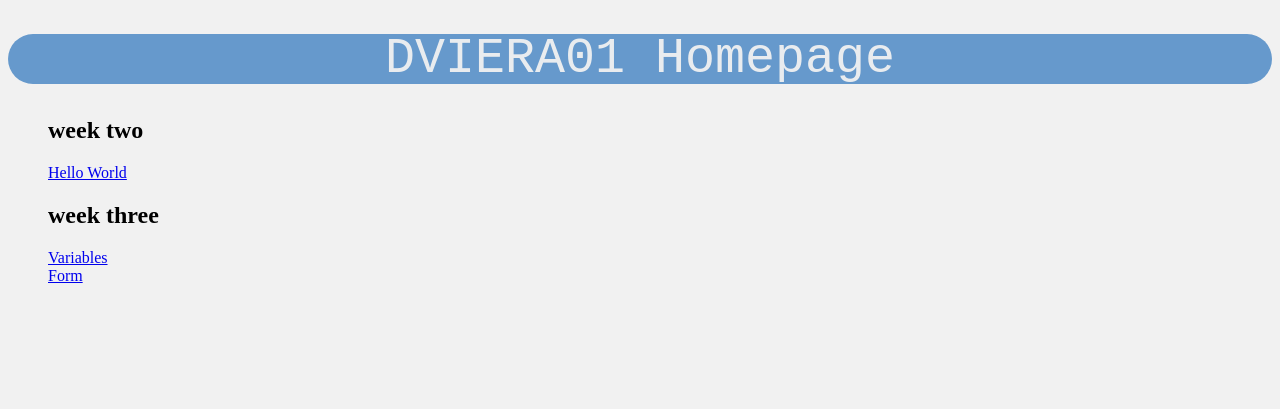
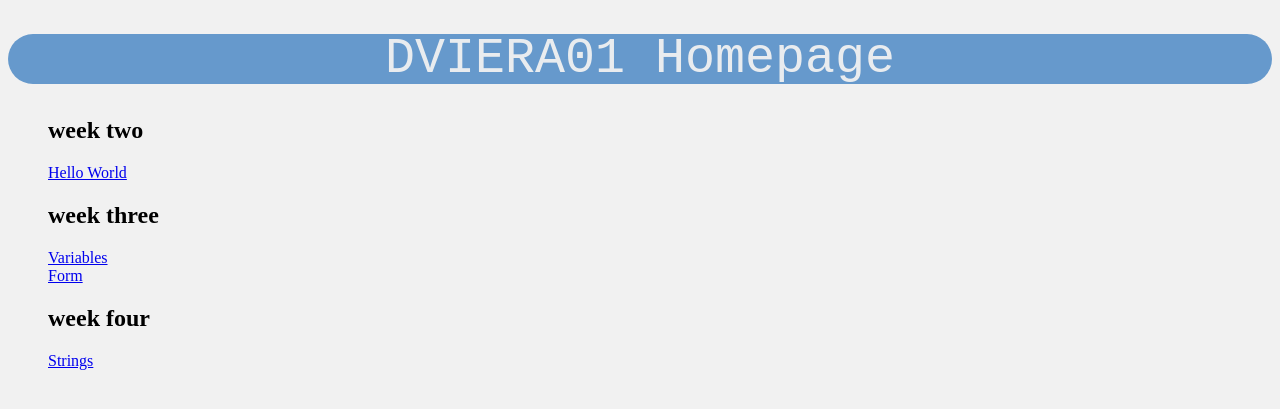
Before and after one commit to rocity/php-playground-cs240, a PHP site: page / in a window 1280 px wide. Shown: the top 409 px of the page. Run offline with PHP 8.4, Linux system fonts and the light colour scheme.

Commit message:
update index

```diff
--- a/index.php
+++ b/index.php
@@ -53,6 +53,9 @@ print "<div class='textbox'>
 <li><a href='./projects/randomvariables.php'> Variables</a></li>
 <li><a href='./projects/form.php'>Form </a></li>
 </ul>
+<ul style='list-style-type:none'>
+<h2>week four</h2>
+<li><a href='./projects/stringshw.php'>Strings</a></li>
 </div>"
 ?>
 </body>
```
